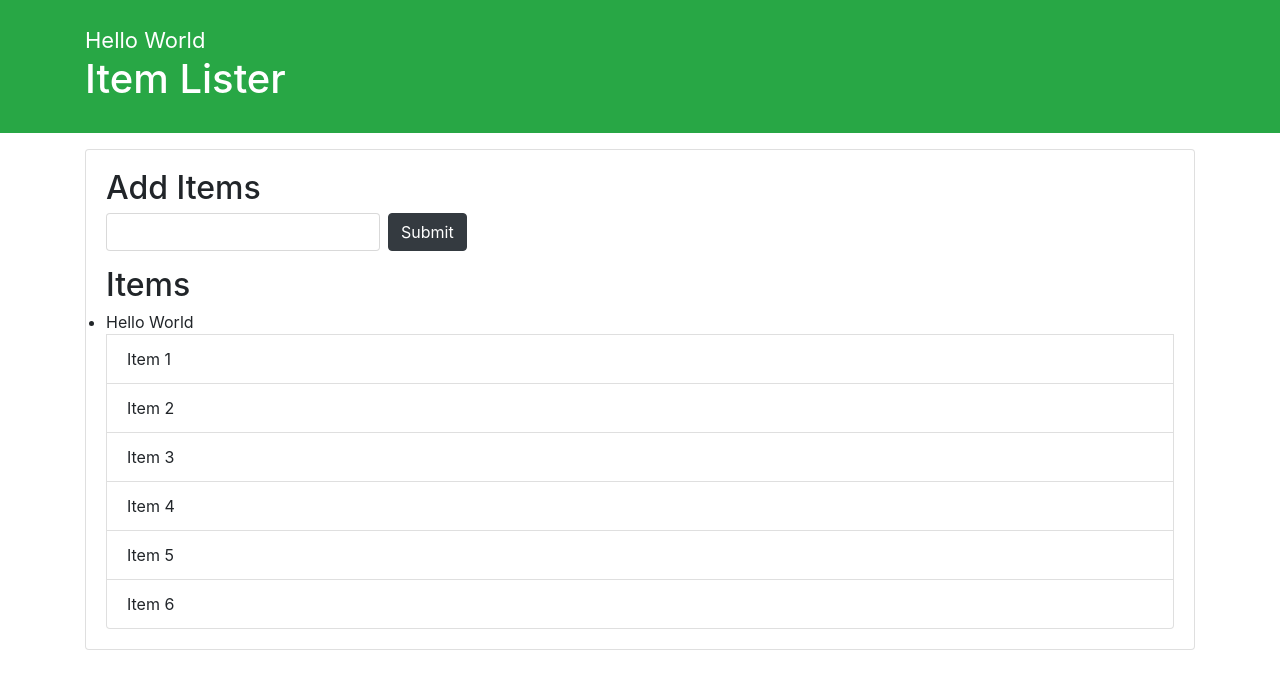
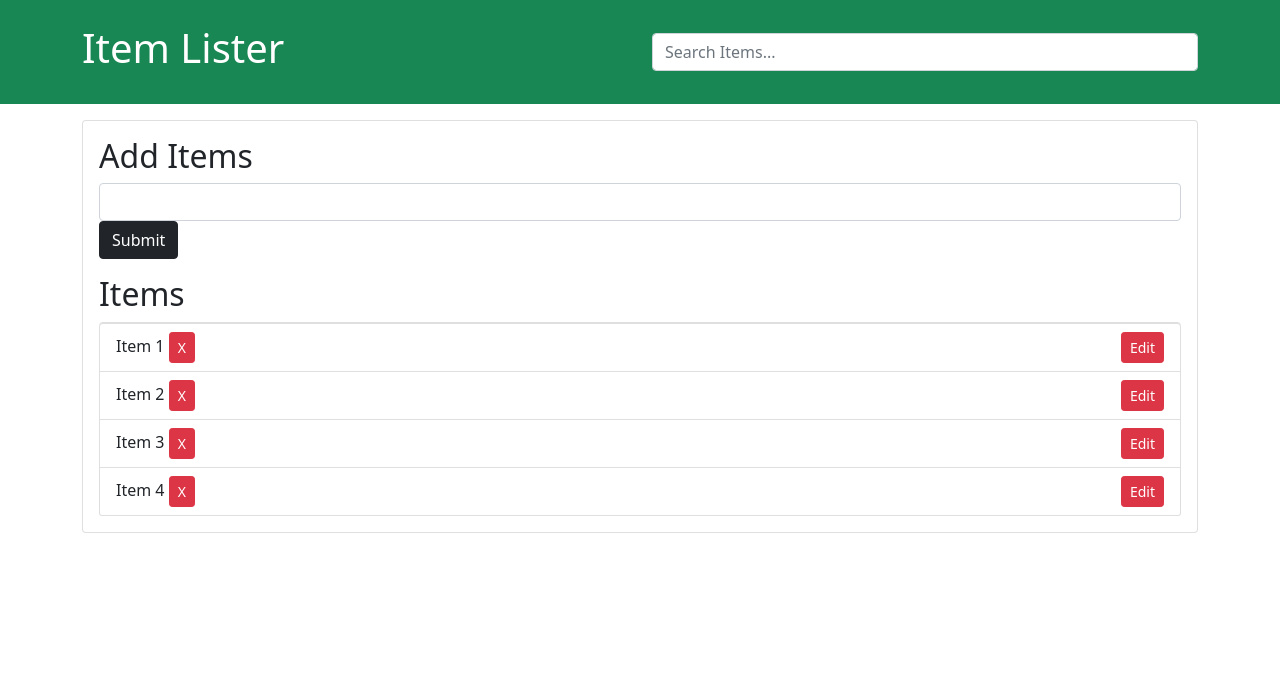
Before and after one commit to abhijeet10sinha/MyFirstGit, a plain HTML site: page index.html in a window 1280 px wide. Drawn offline with nearby package versions, Linux system fonts and the light colour scheme.

Commit message:
Button added

```diff
--- a/dom3.js
+++ b/dom3.js
@@ -52,7 +52,7 @@
 // }
 
 //Traversing the DOM
-var itemList = document.querySelector('#items');
+// var itemList = document.querySelector('#items');
 // parentNode
 // console.log(itemList.parentNode);
 // itemList.parentNode.style.backgroundColor = 'cyan';
@@ -97,44 +97,88 @@ var itemList = document.querySelector('#items');
 
 // creatElement
 // creata a div
-var newDiv = document.createElement('div');
-// Add class
-newDiv.className = 'hello';
-// Add ID
-newDiv.id = 'hello1';
-// Add attribute
-newDiv.setAttribute('title', 'Hello Div');
-// create text node
-var newDivText = document.createTextNode('Hello World');
-// Add text to div
-newDiv.appendChild(newDivText);
+// var newDiv = document.createElement('div');
+// // Add class
+// newDiv.className = 'hello';
+// // Add ID
+// newDiv.id = 'hello1';
+// // Add attribute
+// newDiv.setAttribute('title', 'Hello Div');
+// // create text node
+// var newDivText = document.createTextNode('Hello World');
+// // Add text to div
+// newDiv.appendChild(newDivText);
 
-var container = document.querySelector('header .container');
-var h1 = document.querySelector('header h1');
+// var container = document.querySelector('header .container');
+// var h1 = document.querySelector('header h1');
 
-newDiv.style.fontSize = '22px';
-container.insertBefore(newDiv, h1);
+// newDiv.style.fontSize = '22px';
+// container.insertBefore(newDiv, h1);
 
-console.log(newDiv);
+// console.log(newDiv);
 
-// createElement2
+// // createElement2
+// // var list = document.createElement('li');
+// // // Add class
+// // list.className = 'list-group-item';
+// // //create text node
+// // var newList = document.createTextNode('Item 0');
+// // // Add text
+// // list.appendChild(newList);
+
+// // var container2 = document.querySelector('ul .list-group-item');
+// // var h2 = document.querySelector('ul li');
+
+// // list.style.fontSize = '15px';
+// // container2.insertBefore(list, li);
+
+// // console.log(list);
+
+// var parentNode = document.getElementById('items');
+// parentNode.className = 'list-group';
 // var list = document.createElement('li');
-// // Add class
-// list.className = 'list-group-item';
-// //create text node
-// var newList = document.createTextNode('Item 0');
-// // Add text
-// list.appendChild(newList);
+// parentNode.innerHTML = '<li>Hello World</li>' + parentNode.innerHTML;
 
-// var containet2 = document.querySelector('ul .list-group-item');
-// var h2 = document.querySelector('ul li');
+var form = document.getElementById('addForm');
+var itemList  = document.getElementById('items');
 
-// list.style.fontSize = '15px';
-// containet2.insertBefore(list, li);
+// Form submit event
+form.addEventListener('submit', addItem);
+// Delete event
+itemList.addEventListener('click', removeItem);
+// Add item
+function addItem(e){
+    e.preventDefault();
 
-// console.log(list);
+    // get input value
+    var newItem = document.getElementById('item').value;
 
-var parentNode = document.getElementById('items');
-parentNode.className = 'list-group';
-var list = document.createElement('li');
-parentNode.innerHTML = '<li>Hello World</li>' + parentNode.innerHTML;
+    // create new li element
+    var li = document.createElement('li');
+    // add class
+    li.className = 'list-group-item';
+    // add text node with input value
+    li.appendChild(document.createTextNode(newItem));
+
+
+    // create delete button element
+    var deleteBtn = document.createElement('button');
+    // add class
+    deleteBtn.className = 'btn btn-danger btn-sm float-right delete';
+    // append text node
+    deleteBtn.appendChild(document.createTextNode('X'));
+    // append btn to li
+    li.appendChild(deleteBtn);
+    //append li to list
+    itemList.appendChild(li);
+}
+
+//Remove Item
+function removeItem(e){
+    if(e.target.classList.contains('delete')){
+        if(confirm('Are you sure?')){
+            var li = e.target.parentElement;
+            itemList.removeChild(li);
+        }
+    }
+}
--- a/index.html
+++ b/index.html
@@ -1,40 +1,42 @@
-
 <!DOCTYPE html>
 <html lang="en">
 <head>
   <meta charset="UTF-8">
+  <meta http-equiv="X-UA-Compatible" content="IE=edge">
   <meta name="viewport" content="width=device-width, initial-scale=1.0">
-  <meta http-equiv="X-UA-Compatible" content="ie=edge">
-  <link rel="stylesheet" href="https://maxcdn.bootstrapcdn.com/bootstrap/4.0.0-beta/css/bootstrap.min.css" integrity="sha384-/Y6pD6FV/Vv2HJnA6t+vslU6fwYXjCFtcEpHbNJ0lyAFsXTsjBbfaDjzALeQsN6M" crossorigin="anonymous">
-  <title>Item Lister</title>
+  <title>Document</title>
+  <link href="https://cdn.jsdelivr.net/npm/bootstrap@5.0.2/dist/css/bootstrap.min.css" rel="stylesheet" integrity="sha384-EVSTQN3/azprG1Anm3QDgpJLIm9Nao0Yz1ztcQTwFspd3yD65VohhpuuCOmLASjC" crossorigin="anonymous">
 </head>
 <body>
   <header id="main-header" class="bg-success text-white p-4 mb-3">
     <div class="container">
-      <h1 id="header-title">Item Lister <span style="display:none">123</span></h1>
+      <div class="row">
+        <div class="col-md-6">
+            <h1 id="header-title">Item Lister</h1>
+        </div>
+        <div class="col-md-6 align-self-center">
+            <input type="text" class="form-control" id="filter" placeholder="Search Items...">
+        </div>
+      </div>
     </div>
   </header>
   <div class="container">
    <div id="main" class="card card-body">
-    <h2 class="title" id="1stTitle">Add Items</h2>
-    <form class="form-inline mb-3">
-      <input type="text" class="form-control mr-2">
+    <h2 class="title">Add Items</h2>
+    <form id="addForm" class="form-inline mb-3">
+      <input type="text" class="form-control mr-2" id="item">
       <input type="submit" class="btn btn-dark" value="Submit">
     </form>
     <h2 class="title">Items</h2>
     <ul id="items" class="list-group">
-      <li class="list-group-item">Item 1</li>
-      <li class="list-group-item">Item 2</li>
-      <li class="list-group-item">Item 3</li>
-      <li class="list-group-item">Item 4</li>
-      <li class="list-group-item">Item 5</li>
-      <li class="list-group-item">Item 6</li>
-      <!-- <li class="list-item">Item 5</li>
-      <li class="list-item">Item 6</li>
-      <li class="list-item">Item 7</li> -->
+      <li class="list-group-item">Item 1 <button class="btn btn-danger btn-sm float-right delete">X</button><button class="btn btn-danger btn-sm float-end delete">Edit</button></li>
+      <li class="list-group-item">Item 2 <button class="btn btn-danger btn-sm float-right delete">X</button><button class="btn btn-danger btn-sm float-end delete">Edit</button></li>
+      <li class="list-group-item">Item 3 <button class="btn btn-danger btn-sm float-right delete">X</button><button class="btn btn-danger btn-sm float-end delete">Edit</button></li>
+      <li class="list-group-item">Item 4 <button class="btn btn-danger btn-sm float-right delete">X</button><button class="btn btn-danger btn-sm float-end delete">Edit</button></li>
     </ul>
    </div>
   </div>
-<script src="/dom3.js"></script>
+  <script src="https://cdn.jsdelivr.net/npm/bootstrap@5.0.2/dist/js/bootstrap.bundle.min.js" integrity="sha384-MrcW6ZMFYlzcLA8Nl+NtUVF0sA7MsXsP1UyJoMp4YLEuNSfAP+JcXn/tWtIaxVXM" crossorigin="anonymous"></script>
+  <script src="dom3.js"></script>
 </body>
 </html>
```
